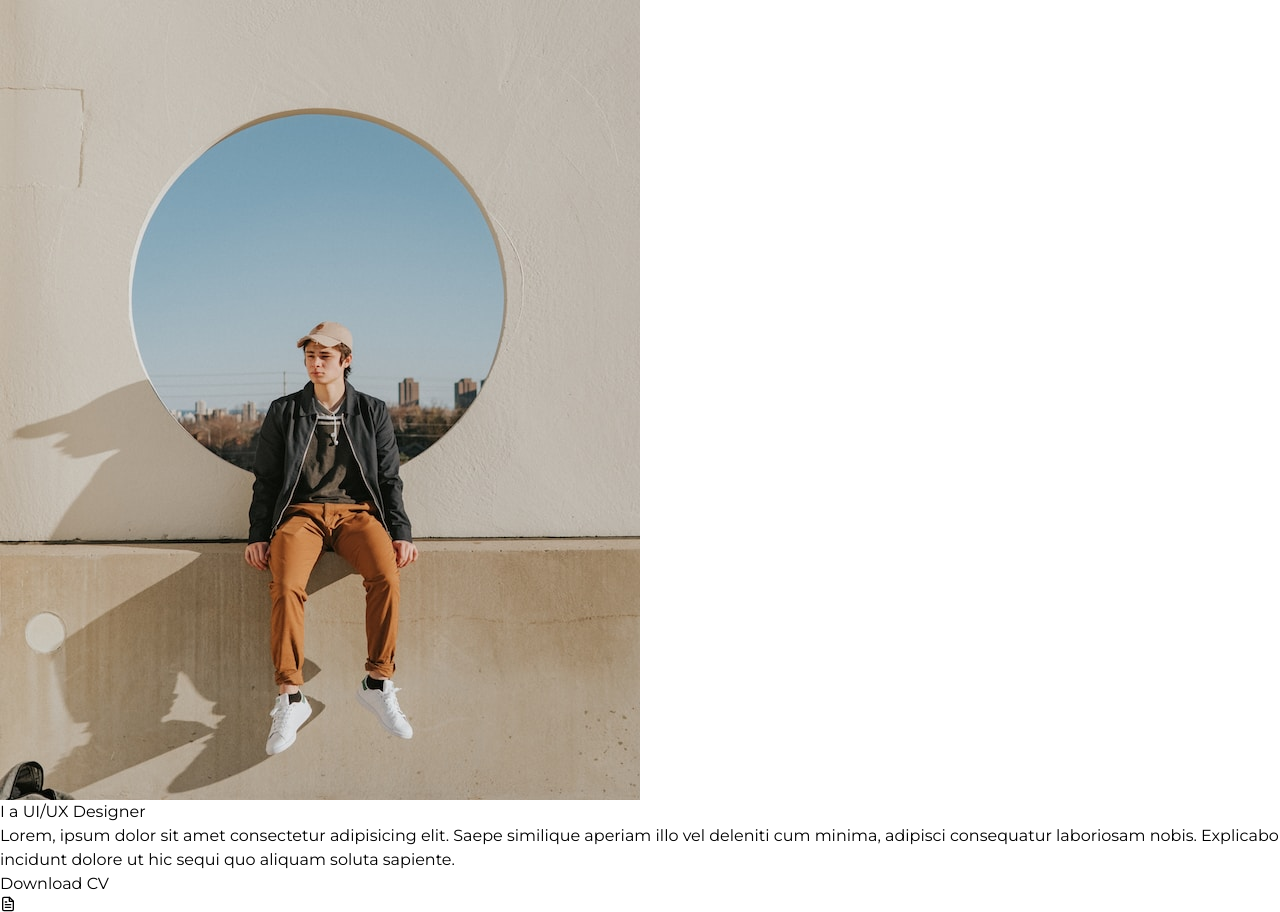
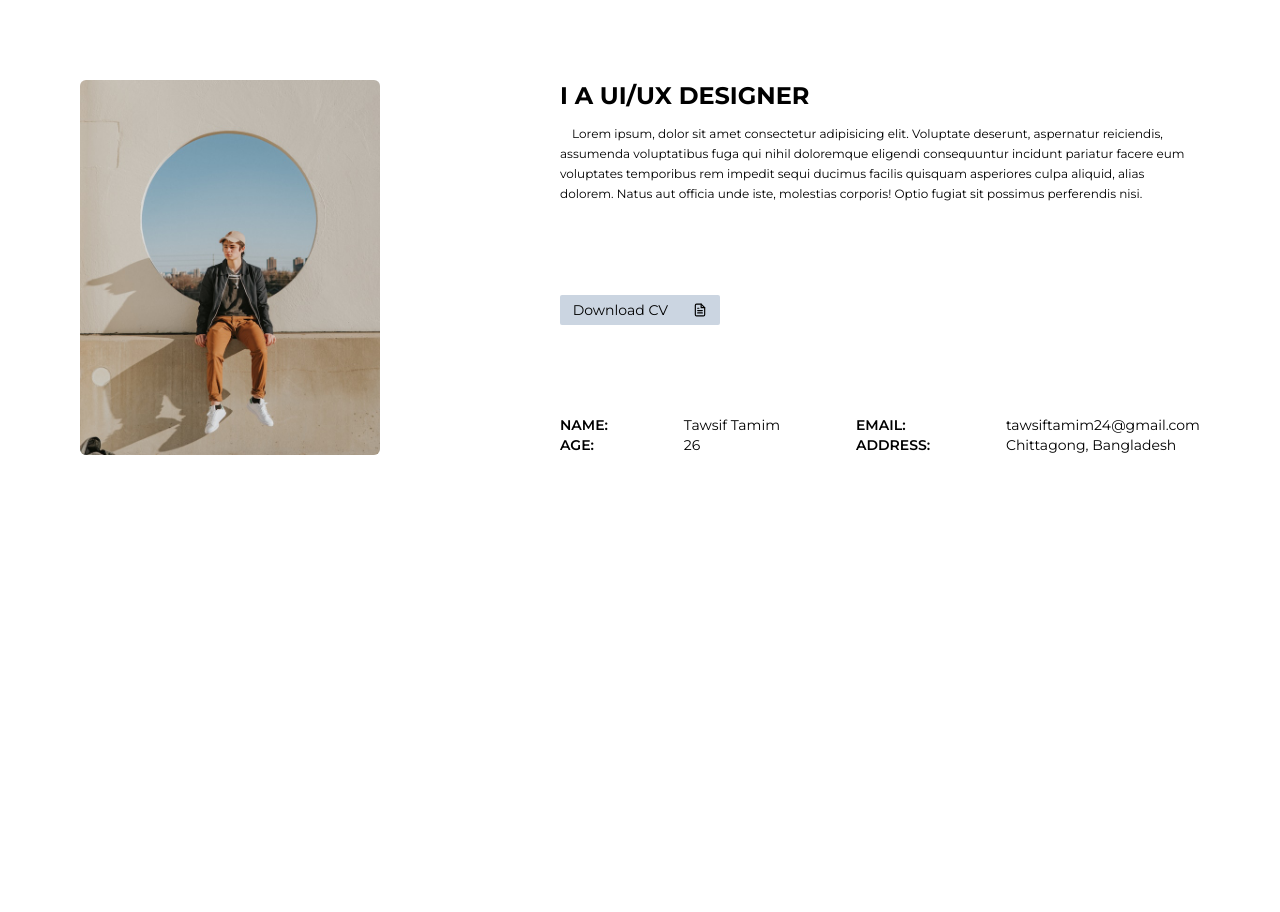
Before and after one commit to developer-tamim/react-tailwind-protfolio, a React (Vite) app: page / in a window 1280 px wide. Shown: the part 800-1712 px from the top of the page. After the commit the page ends 1335 px from the top, so only its background shows below. Built offline with nearby package versions, Linux system fonts and the light colour scheme.

Commit message:
about section

```diff
--- a/src/components/About.jsx
+++ b/src/components/About.jsx
@@ -1,30 +1,58 @@
-import myPic from "../assets/myPic.jpg"
-import CV from "../assets/nick-cv.pdf"
-import { FiFileText } from "react-icons/fi"
+import myPic from "../assets/myPic.jpg";
+import CV from "../assets/nick-cv.pdf";
+import { FiFileText } from "react-icons/fi";
 
 const About = () => {
   return (
     <>
+      <div className="flex justify-around gap-x-5 py-20 md:flex-col md:items-center md:gap-y-10">
         {/* Designer image*/}
-      <img src={myPic} alt="Designer" />
+        <img src={myPic} alt="Designer" className="w-[300px] rounded-md sm:w-[270px]" />
 
         {/* About me text */}
+        <div className="w-1/2 flex flex-col justify-between sm:gap-y-8">
           <div>
-        <div>
-          <h2>I a UI/UX Designer</h2>
-          <p>
-            Lorem, ipsum dolor sit amet consectetur adipisicing elit. Saepe similique aperiam illo vel deleniti cum minima, adipisci consequatur laboriosam nobis. Explicabo incidunt dolore ut hic sequi quo aliquam soluta sapiente.
+            <h2 className="text-2xl font-bold uppercase mb-3">
+              I a UI/UX Designer
+            </h2>
+            <p className="text-xs leading-5 first-letter:ml-3">
+              Lorem ipsum, dolor sit amet consectetur adipisicing elit. Voluptate deserunt, aspernatur reiciendis, assumenda voluptatibus fuga qui nihil doloremque eligendi consequuntur incidunt pariatur facere eum voluptates temporibus rem impedit sequi ducimus facilis quisquam asperiores culpa aliquid, alias dolorem. Natus aut officia unde iste, molestias corporis! Optio fugiat sit possimus perferendis nisi.
             </p>
           </div>
 
           {/* Download CV */}
-        <a href="#">
+          <a
+            href={CV}
+            download=""
+            className="w-[160px] h-[30px] bg-slate-300 flex justify-around items-center rounded-sm text-sm"
+          >
             <span>Download CV</span>
-          <FiFileText/>
+            <FiFileText />
           </a>
+
+          {/* info */}
+          <div className="flex justify-between text-sm sm:flex-col sm:gap-y-3">
+            <ul className="font-semibold uppercase">
+              <li>Name:</li>
+              <li>Age:</li>
+            </ul>
+            <ul>
+              <li>Tawsif Tamim</li>
+              <li>26</li>
+            </ul>
+            <ul className="font-semibold uppercase">
+              <li>Email:</li>
+              <li>Address:</li>
+            </ul>
+            <ul>
+              <li>tawsiftamim24@gmail.com</li>
+              <li>Chittagong, Bangladesh</li>
+            </ul>
+          </div>
+        </div>
       </div>
     </>
-  )
-}
+  );
+};
 
-export default About
+export default About;
```
Lines whose indentation alone changed are shown as unchanged.
